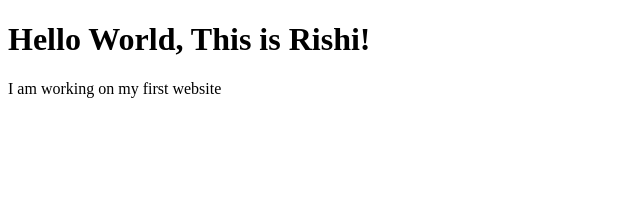
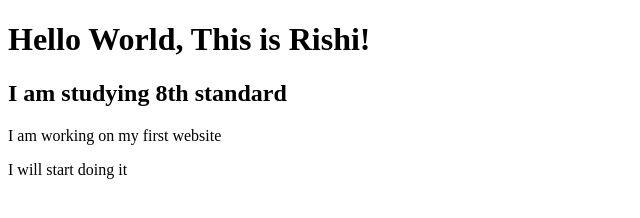
Before and after one commit to rishi-sk/rishi-sk.github.io, a plain HTML site: page index.html in a window 1280 px wide. Shown: the whole page, without its empty margins (0-640 px from the left). Drawn offline with Linux system fonts and the light colour scheme.

Commit message:
Update index.html

```diff
--- a/index.html
+++ b/index.html
@@ -2,6 +2,8 @@
 <html>
 <body>
 <h1>Hello World, This is Rishi!</h1>
+<h2>I am studying 8th standard</h2>
 <p>I am working on my first website</p>
+<p>I will start doing it</p>
 </body>
 </html>
```
